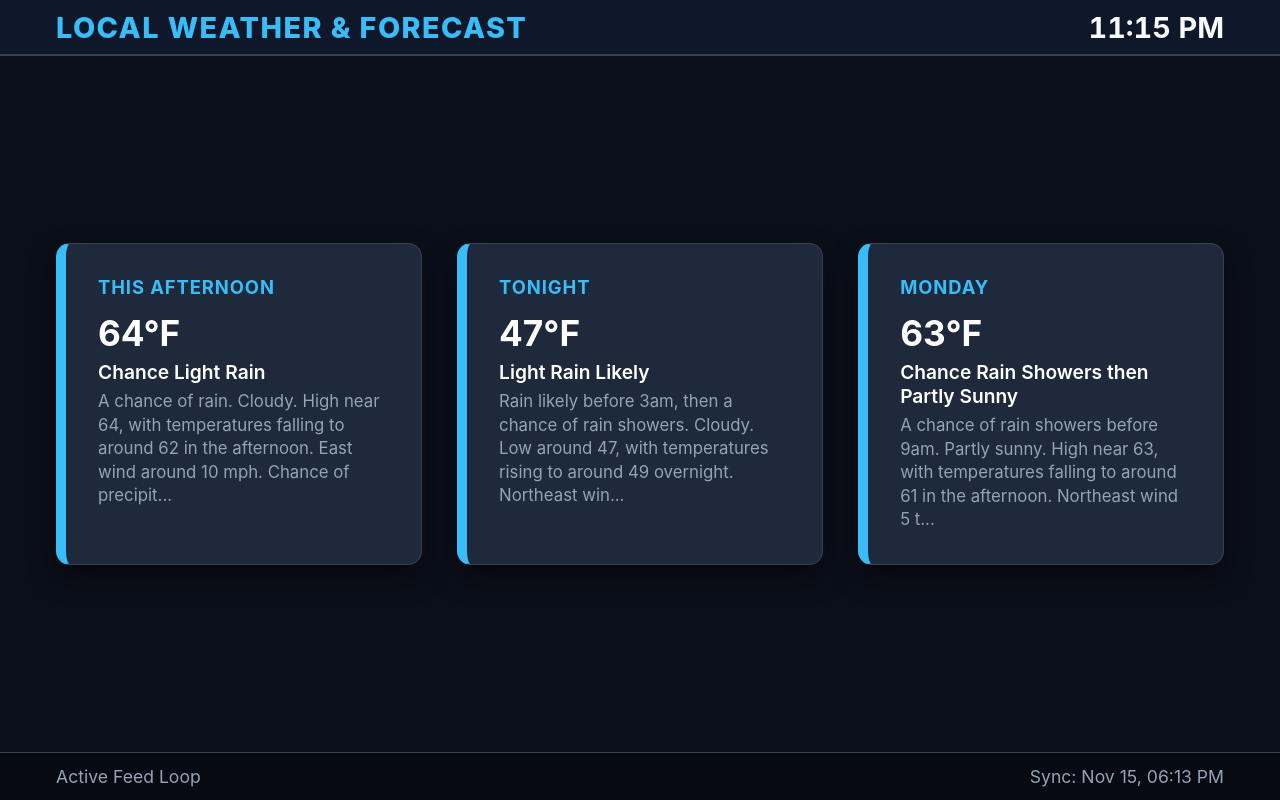
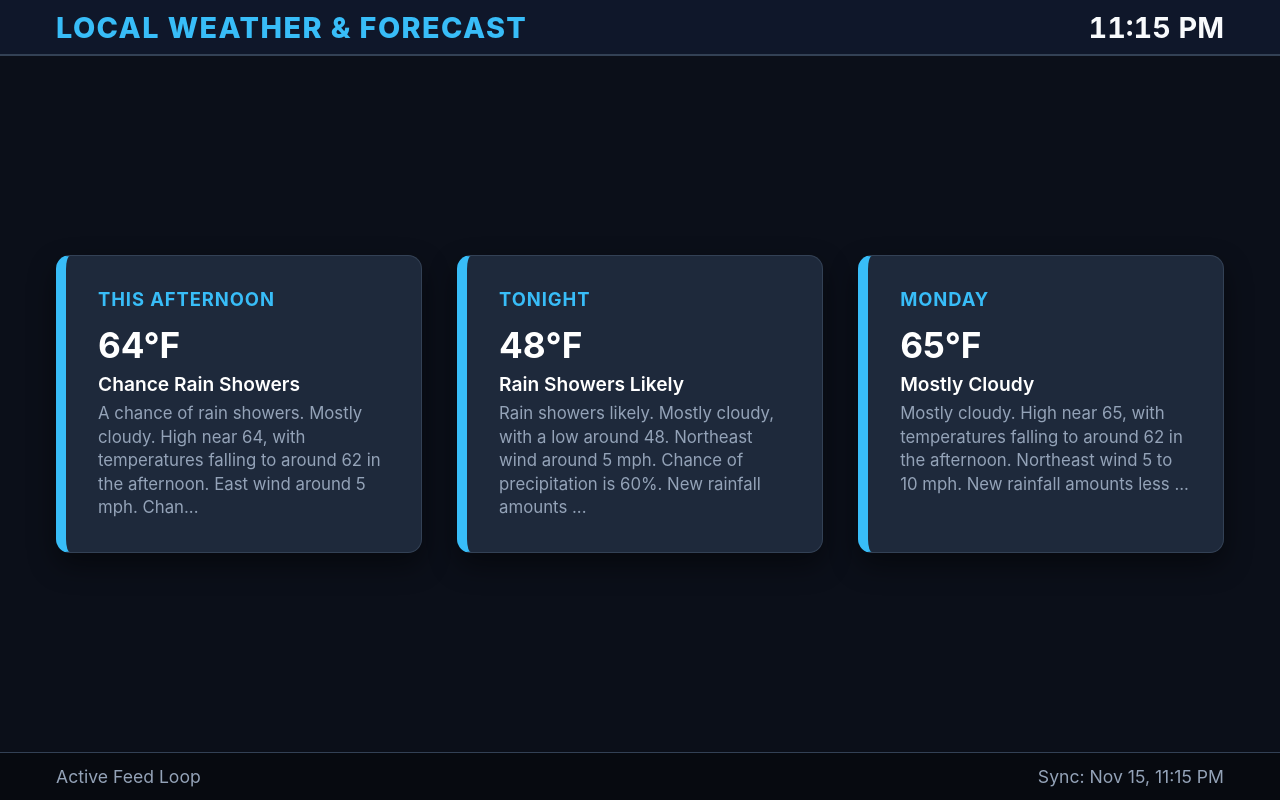
Before and after one commit to FoxMagik/signage, a plain HTML site: page display.html in a window 1280 px wide. Drawn offline with Linux system fonts and the light colour scheme.

Commit message:
Auto-update signage display [skip ci]

```diff
--- a/display.html
+++ b/display.html
@@ -244,22 +244,22 @@
             <div class="card" style="border-left-color: #38bdf8;">
               <div class="meta">This Afternoon</div>
               <h2 style="font-size: 2.2rem; margin: 0.3rem 0;">64&deg;F</h2>
-              <div style="font-size: 1.2rem; color: #fff; font-weight: 600; margin-bottom: 0.4rem;">Chance Light Rain</div>
-              <p style="color: #94a3b8; font-size: 1.05rem; line-height: 1.4;">A chance of rain. Cloudy. High near 64, with temperatures falling to around 62 in the afternoon. East wind around 10 mph. Chance of precipit...</p>
+              <div style="font-size: 1.2rem; color: #fff; font-weight: 600; margin-bottom: 0.4rem;">Chance Rain Showers</div>
+              <p style="color: #94a3b8; font-size: 1.05rem; line-height: 1.4;">A chance of rain showers. Mostly cloudy. High near 64, with temperatures falling to around 62 in the afternoon. East wind around 5 mph. Chan...</p>
             </div>
 
             <div class="card" style="border-left-color: #38bdf8;">
               <div class="meta">Tonight</div>
-              <h2 style="font-size: 2.2rem; margin: 0.3rem 0;">47&deg;F</h2>
-              <div style="font-size: 1.2rem; color: #fff; font-weight: 600; margin-bottom: 0.4rem;">Light Rain Likely</div>
-              <p style="color: #94a3b8; font-size: 1.05rem; line-height: 1.4;">Rain likely before 3am, then a chance of rain showers. Cloudy. Low around 47, with temperatures rising to around 49 overnight. Northeast win...</p>
+              <h2 style="font-size: 2.2rem; margin: 0.3rem 0;">48&deg;F</h2>
+              <div style="font-size: 1.2rem; color: #fff; font-weight: 600; margin-bottom: 0.4rem;">Rain Showers Likely</div>
+              <p style="color: #94a3b8; font-size: 1.05rem; line-height: 1.4;">Rain showers likely. Mostly cloudy, with a low around 48. Northeast wind around 5 mph. Chance of precipitation is 60%. New rainfall amounts ...</p>
             </div>
 
             <div class="card" style="border-left-color: #38bdf8;">
               <div class="meta">Monday</div>
-              <h2 style="font-size: 2.2rem; margin: 0.3rem 0;">63&deg;F</h2>
-              <div style="font-size: 1.2rem; color: #fff; font-weight: 600; margin-bottom: 0.4rem;">Chance Rain Showers then Partly Sunny</div>
-              <p style="color: #94a3b8; font-size: 1.05rem; line-height: 1.4;">A chance of rain showers before 9am. Partly sunny. High near 63, with temperatures falling to around 61 in the afternoon. Northeast wind 5 t...</p>
+              <h2 style="font-size: 2.2rem; margin: 0.3rem 0;">65&deg;F</h2>
+              <div style="font-size: 1.2rem; color: #fff; font-weight: 600; margin-bottom: 0.4rem;">Mostly Cloudy</div>
+              <p style="color: #94a3b8; font-size: 1.05rem; line-height: 1.4;">Mostly cloudy. High near 65, with temperatures falling to around 62 in the afternoon. Northeast wind 5 to 10 mph. New rainfall amounts less ...</p>
             </div>
 
           </div>
@@ -369,7 +369,7 @@
 
   <footer>
     <div id="status-title">Active Feed Loop</div>
-    <div id="status-sync">Sync: Nov 15, 06:13 PM</div>
+    <div id="status-sync">Sync: Nov 15, 11:15 PM</div>
   </footer>
 
   <script>
```
Also changed, not shown: index.html (+9 -9 lines).
